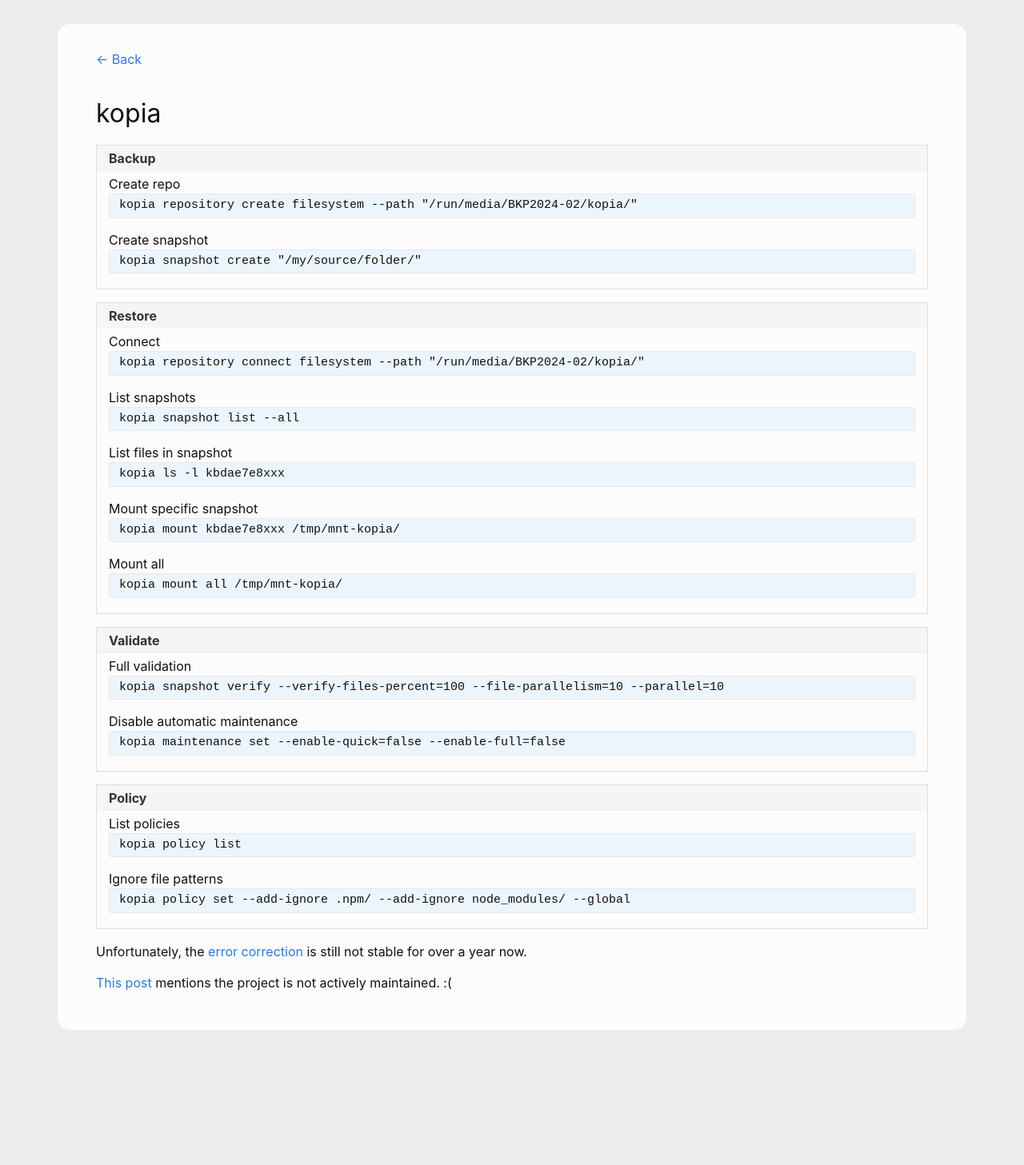
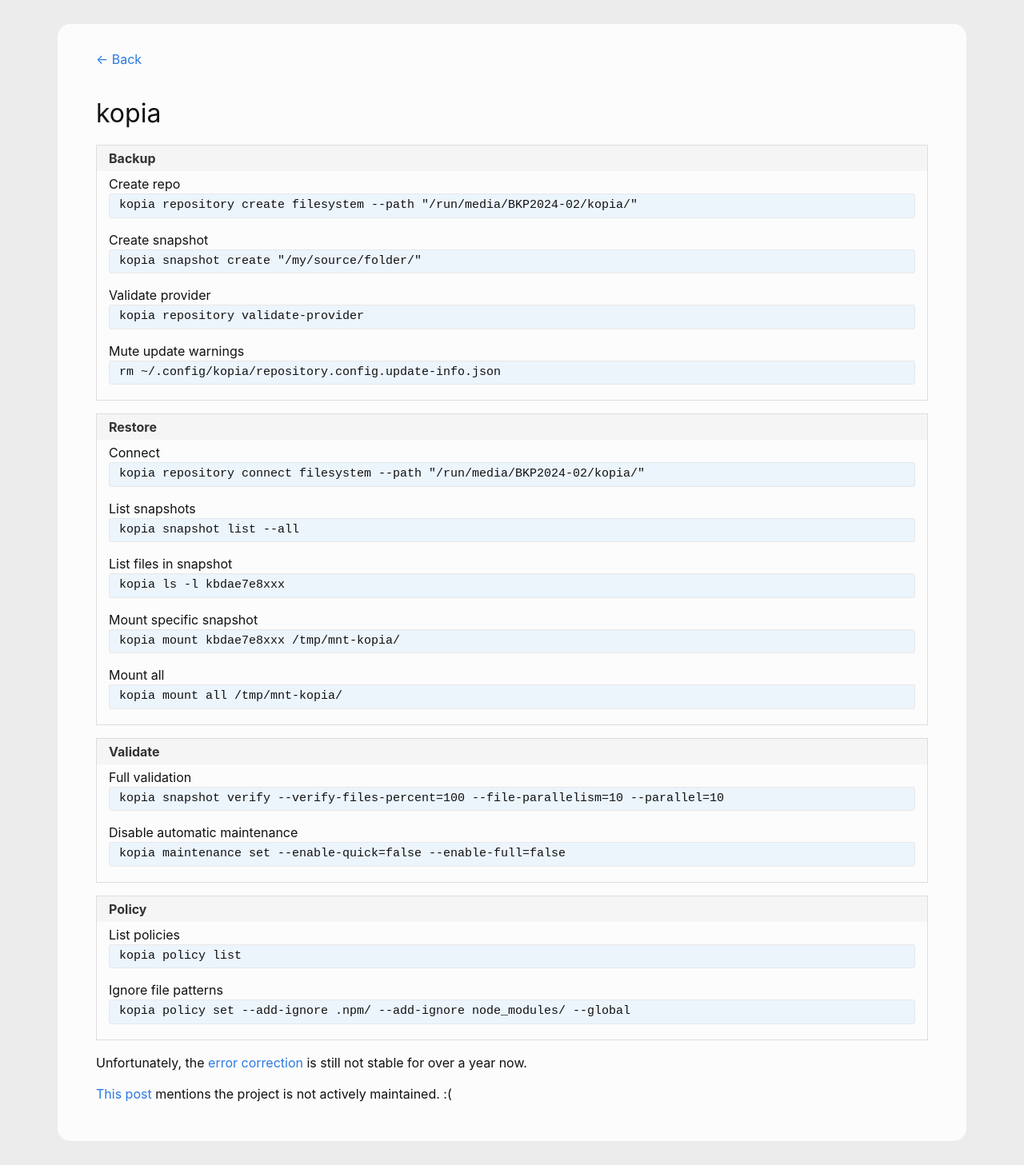
Before and after one commit to andreas-mausch/cheatsheets, a Jekyll site: the page built from _cheatsheets/kopia.md, in a window 1280 px wide. Shown: the whole page at 80% size. Built offline with Jekyll 4.4.1, drawn with Linux system fonts in a browser that asks for light colours; before the commit the page ends 1318 px from its top, so only the background shows below that.

Commit message:
kopia: Add commands

```diff
--- a/_cheatsheets/kopia.md
+++ b/_cheatsheets/kopia.md
@@ -6,6 +6,8 @@
     commands:
       Create repo: kopia repository create filesystem --path "/run/media/BKP2024-02/kopia/"
       Create snapshot: kopia snapshot create "/my/source/folder/"
+      Validate provider: kopia repository validate-provider
+      Mute update warnings: rm ~/.config/kopia/repository.config.update-info.json
   - name: Restore
     commands:
       Connect: kopia repository connect filesystem --path "/run/media/BKP2024-02/kopia/"
```
